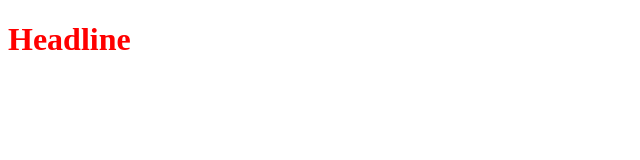
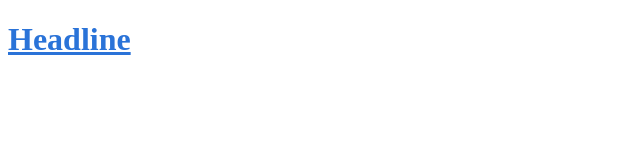
Before and after one commit to Unc-ruckus/CSS, a plain HTML site: page CSS/demo1/index.html in a window 1280 px wide. Shown: the whole page, without its empty margins (0-640 px from the left). Drawn offline with Linux system fonts and the light colour scheme.

Commit message:
CSS.update-style

```diff
--- a/CSS/demo1/index.html
+++ b/CSS/demo1/index.html
@@ -5,8 +5,13 @@
     <meta http-equiv="X-UA-Compatible" content="IE=edge">
     <meta name="viewport" content="width=device-width, initial-scale=1.0">
     <title>Document</title>
+    <style>
+        h1 {
+            color: rgb(42, 115, 216);
+        }
+    </style>
 </head>
 <body>
-    <h1 style="color: red;">Headline</h1>
+    <h1 style="text-decoration: underline;">Headline</h1>
 </body>
 </html>
--- /dev/null
+++ b/style.css
@@ -0,0 +1,3 @@
+h1{
+    font-style: italic;
+}
```
